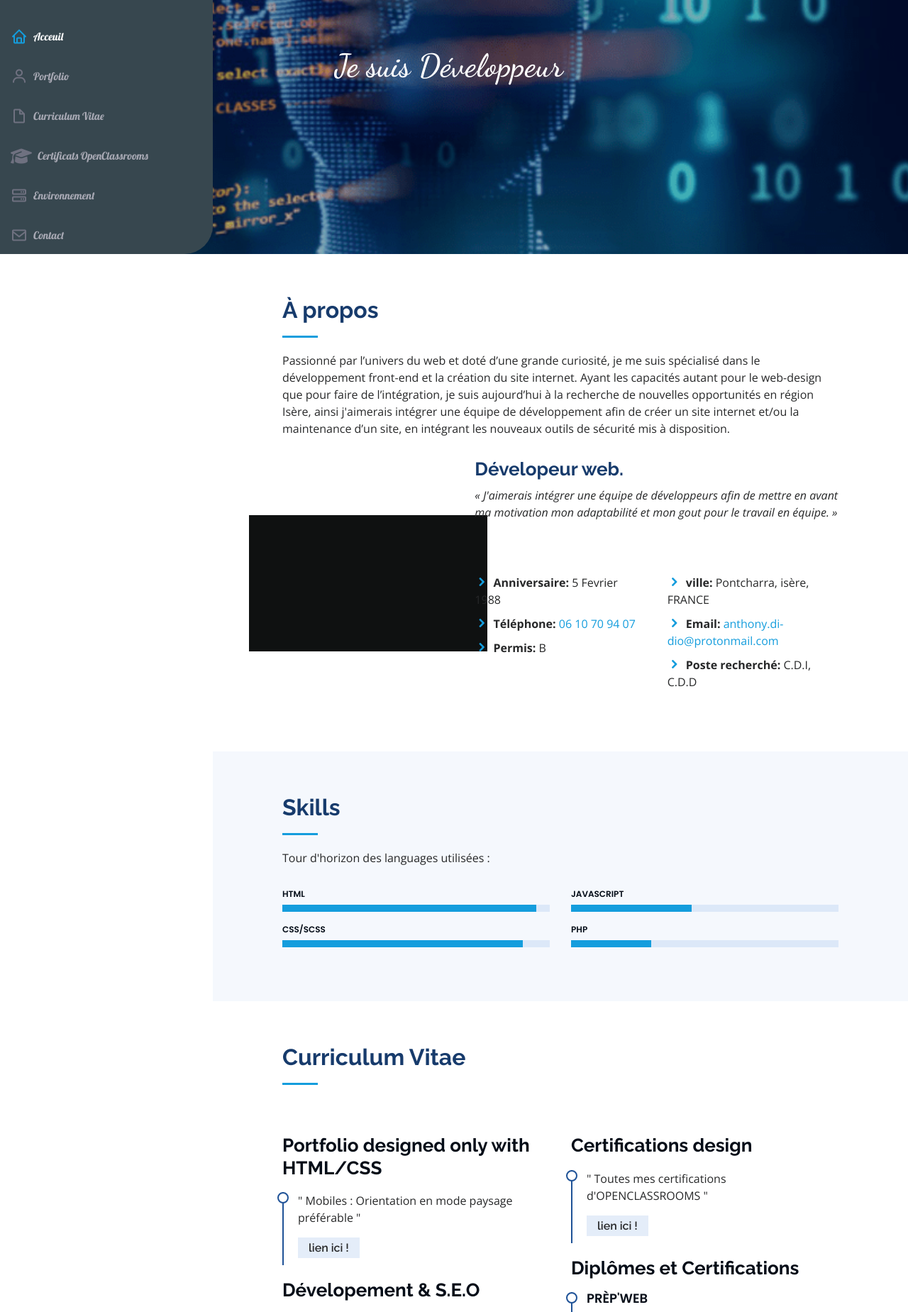
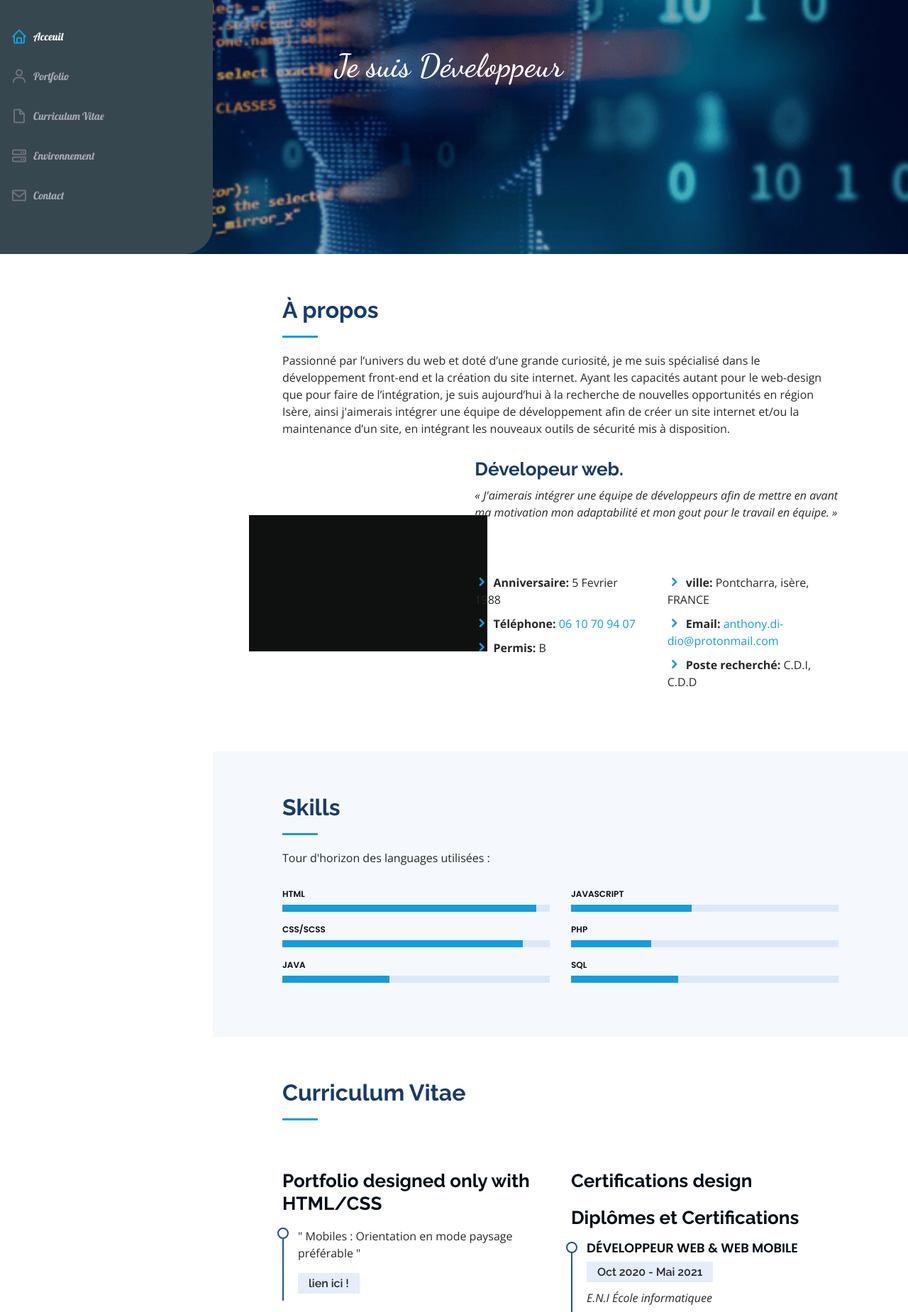
Before and after one commit to antho635/i-cv, a PHP site: page / in a window 1280 px wide. Shown: the part 442-2291 px from the top of the page at 71% size. Run offline with PHP 8.4, Linux system fonts and the light colour scheme; some libraries are stand-ins or nearby versions.

Commit message:
refac cv

```diff
--- a/index.html
+++ b/index.html
@@ -52,11 +52,12 @@
             <nav class="nav-menu">
                 <ul>
                     <li class="active"><a href="index.html"><i class="bx bx-home"></i> <span> Acceuil</span></a></li>
-                    <li><a href="portfolio-details.html#portfolio"><i class="bx bx-user"></i> <span> Portfolio</span></a>
+                    <li><a href="portfolio-details.html#portfolio"><i class="bx bx-user"></i> <span>
+                                Portfolio</span></a>
                     </li>
                     <li><a href="#resume"><i class="bx bx-file-blank"></i> <span> Curriculum Vitae</span></a></li>
-                    <li><a href="certificat.html#certif"><i class="fas fa-graduation-cap"></i> <span> Certificats
-                                OpenClassrooms</span></a></li>
+                    <!--<li><a href="certificat.html#certif"><i class="fas fa-graduation-cap"></i> <span> Certificats
+                                OpenClassrooms</span></a></li>-->
                     <li><a href="#services"><i class="bx bx-server"></i> Environnement</a></li>
                     <li><a href="#contact"><i class="bx bx-envelope"></i> Contact</a></li>
 
@@ -155,7 +156,15 @@
                             </div>
                         </div>
 
+                        <div class="progress">
+                            <span class="skill">JAVA <i class="val"></i></span>
+                            <div class="progress-bar-wrap">
+                                <div class="progress-bar" role="progressbar" aria-valuenow="40" aria-valuemin="0" aria-valuemax="100">
+                                </div>
+                            </div>
+                        </div>
                     </div>
+
                     <div class="col-lg-6" data-aos="fade-up" data-aos-delay="100">
                         <div class="progress">
                             <span class="skill">JavaScript <i class="val"></i></span>
@@ -168,6 +177,14 @@
                             <span class="skill">PHP <i class="val"></i></span>
                             <div class="progress-bar-wrap">
                                 <div class="progress-bar" role="progressbar" aria-valuenow="30" aria-valuemin="0" aria-valuemax="100">
+                                </div>
+                            </div>
+                        </div>
+
+                        <div class="progress">
+                            <span class="skill">SQL <i class="val"></i></span>
+                            <div class="progress-bar-wrap">
+                                <div class="progress-bar" role="progressbar" aria-valuenow="40" aria-valuemin="0" aria-valuemax="100">
                                 </div>
                             </div>
                         </div>
@@ -249,14 +266,31 @@
                     <!-- ======= DIPLOMES ET CERTIFICATIONS ======= -->
                     <div class="col-lg-6" data-aos="fade-up" data-aos-delay="100">
                         <h3 class="resume-title">Certifications design</h3>
-                        <div class="resume-item pb-0">
+                        <!--<div class="resume-item pb-0">
                             <p>" Toutes mes certifications d'OPENCLASSROOMS "</p>
                             <h5>
                                 <a class="link-p" href="certificat.html"> lien ici !</a>
                             </h5>
+                        </div>-->
+
+
+
+                        <h3 class="resume-title">Diplômes et Certifications</h3>
+
+                        <div class="resume-item">
+                            <h4>Développeur web & web mobile</h4>
+                            <h5>Oct 2020 - Mai 2021</h5>
+                            <p><em>E.N.I École informatiquee</em></p>
+                            <ul>
+                                <li>L'algorithmiqueInitiation à la programmation avec Java. </li>
+                                <li>Le développement web côté client FrontEnd (HTML, CSS). </li>
+                                <li>Le langage de requête SQL avec SQL Server. </li>
+                                <li>Développement en couches et la persistance des données avec Java SE.</li>
+                                <li>Développement web côté serveur BackEnd avec PHP et Symfony. </li>
+
+                            </ul>
                         </div>
 
-                        <h3 class="resume-title">Diplômes et Certifications</h3>
                         <div class="resume-item">
                             <h4>Prèp'WEB</h4>
                             <h5>2019 - 2020</h5>
@@ -270,7 +304,7 @@
                                 <li>Assurer la cohérence graphique d'un site web. </li>
                             </ul>
                         </div>
-                        <div class="resume-item">
+                        <!-- <div class="resume-item">
                             <h4>Concevoir un site web avec HTML5 et CSS3</h4>
                             <h5>2018 - 2019</h5>
                             <p><em>OPENCLASSROOMS</em></p>
@@ -282,7 +316,7 @@
                                 <li>Intégrer des formulaires dans une page web.</li>
                                 <li>Adapter une page pour les petites résolutions en CSS.</li>
                             </ul>
-                        </div>
+                        </div>-->
                     </div>
                     <!------ DIPLOMES ET CERTIFICATIONS ------>
                 </div>
```
Also changed, not shown: assets/css/layout 2.css, 1 other file.
